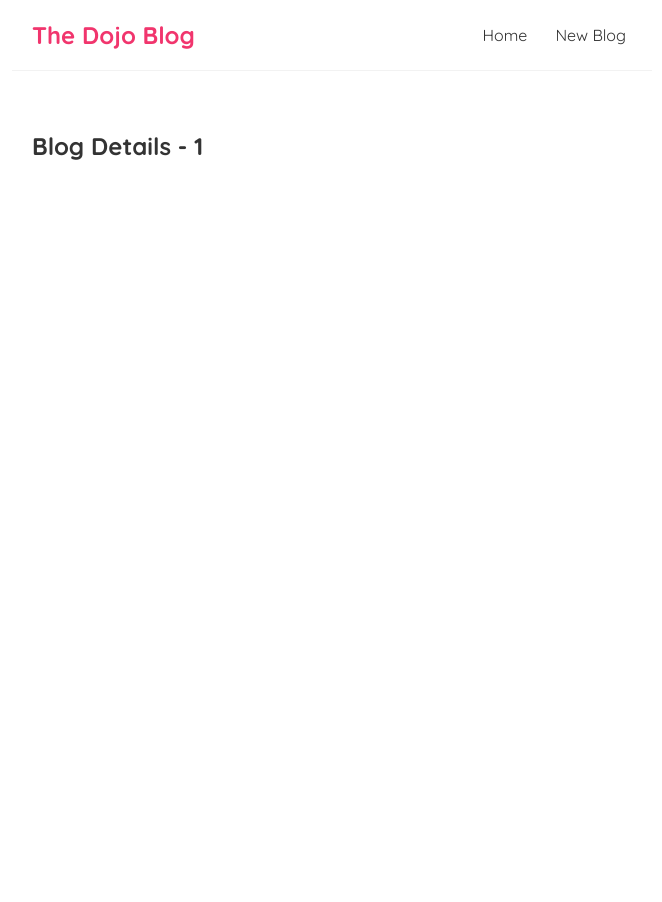
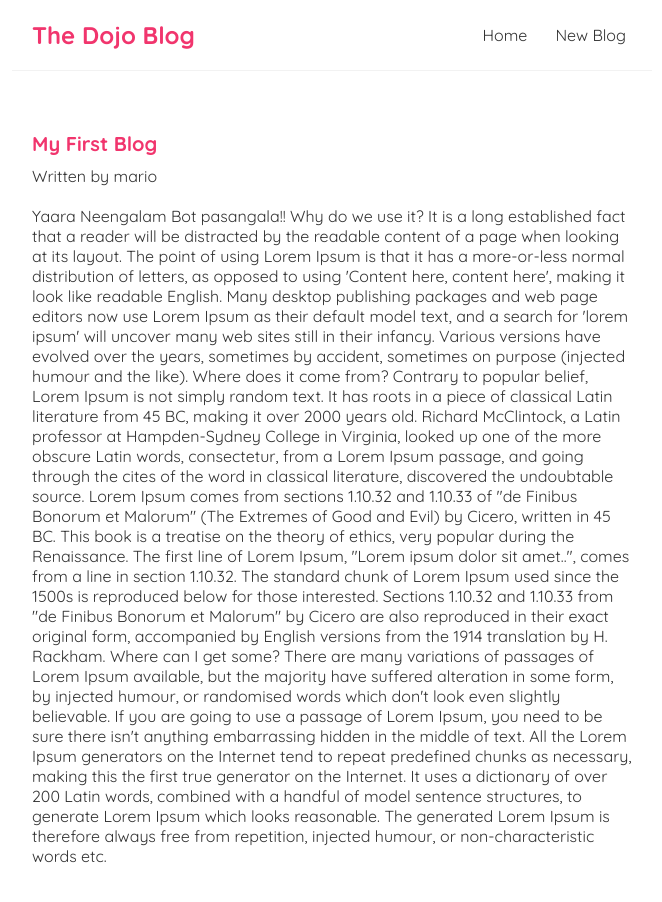
Before and after one commit to Geen-19/Dojo-Blog, a React (Create React App) app: page /blogs/1 in a window 1280 px wide. Shown: the top 902 px of the page, without its empty margins (308-970 px from the left). Before the commit the page ends 800 px from the top, so only its background shows below. Built offline with nearby package versions, Linux system fonts and the light colour scheme; data requests are answered from the project's data file.

Commit message:
Blogs are accessed through useFetch by reusing it!!!! And the page is styled using css

```diff
--- a/src/BlogDetails.js
+++ b/src/BlogDetails.js
@@ -1,11 +1,21 @@
 import { useParams } from "react-router-dom";
+import useFetch from "./usefetch";
 
 const BlogDetails = () => {
     // useParams allows to grab route parameters
     const {id} = useParams();
+    const {data: blog, error, isPending} = useFetch('http://localhost:8000/blogs/'+ id);
     return (
         <div className="blog-details">
-            <h2>Blog Details - {id}</h2>
+            {isPending && <div>Loading...</div>}
+            {error && <div>{ error }</div>}
+            {blog && (
+                <article>
+                    <h2>{blog.title}</h2>
+                    <p>Written by {blog.author}</p>
+                    <div>{blog.body}</div>
+                </article>
+            )}
         </div>
      );
 }
--- a/src/index.css
+++ b/src/index.css
@@ -48,3 +48,11 @@
 .blog-preview a{
   text-decoration: none ;
 }
+.blog-details h2{
+  font-size: 20px;
+  color: #f1356d;
+  margin-bottom:10px ;
+}
+.blog-details div{
+  margin: 20px 0;
+}
```
